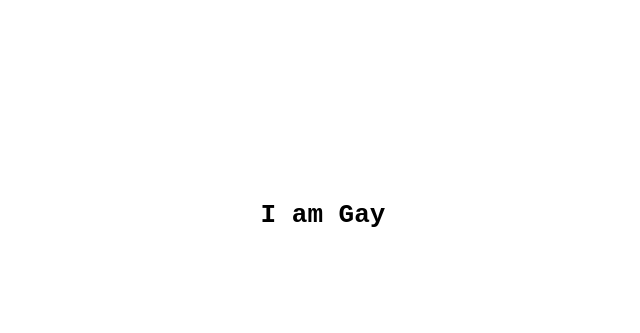
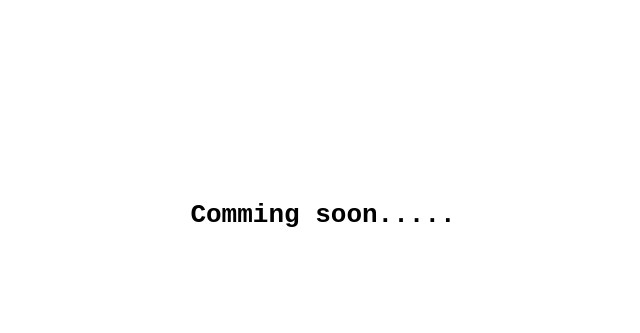
Before and after one commit to reboot13x/reboot13x.github.io, a plain HTML site: page index.html in a window 1280 px wide. Shown: the whole page, without its empty margins (317-957 px from the left). Drawn offline with Linux system fonts and the light colour scheme.

Commit message:
Update index.html

```diff
--- a/index.html
+++ b/index.html
@@ -13,6 +13,6 @@
 	</style>
 </head>
 <body>
-<h1 align="center">I am Gay </h1>
+<h1 align="center">Comming soon..... </h1>
 </body>
 </html>
```
